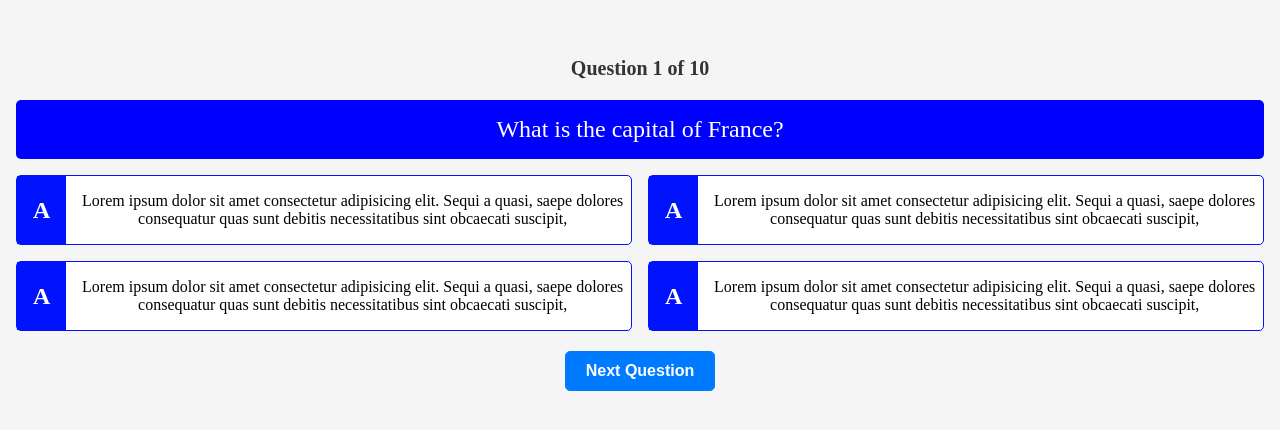
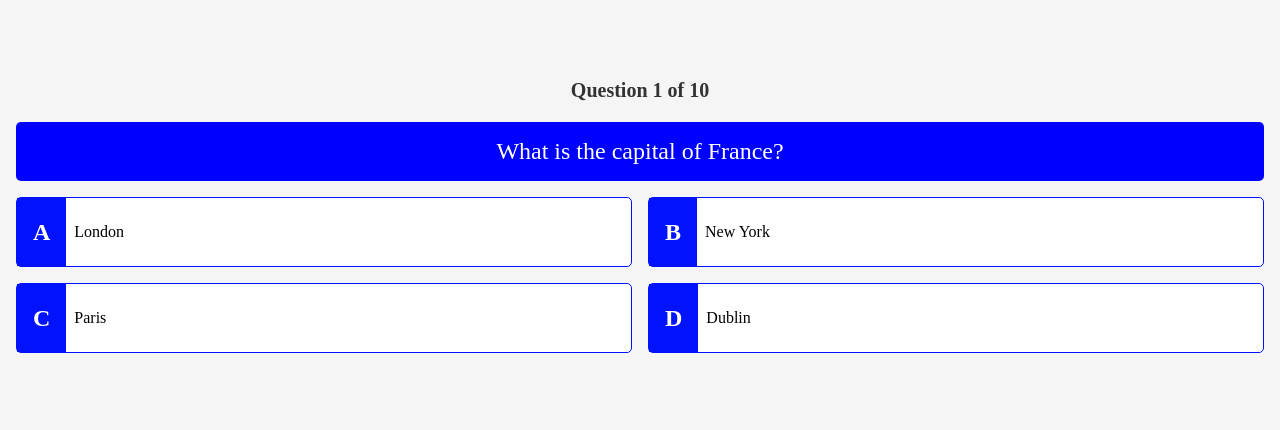
Before and after one commit to Tawfik-Tarek/angular-quiz-app, an Angular app: page / in a window 1280 px wide. Shown: the part 176-606 px from the top of the page. Built offline with nearby package versions, Linux system fonts and the light colour scheme.

Commit message:
finish all communications between components

```diff
--- a/src/app/quiz/components/answer/answer.component.css
+++ b/src/app/quiz/components/answer/answer.component.css
@@ -33,3 +33,17 @@
   justify-content: center;
   align-items: center;
 }
+
+.answer.correct {
+  background-color: #28a745;
+  color: white;
+}
+
+.answer.wrong {
+  background-color: #dc3545;
+  color: white;
+}
+
+.answer.disabled {
+  cursor: not-allowed;
+}
--- a/src/app/quiz/components/answer/answer.component.html
+++ b/src/app/quiz/components/answer/answer.component.html
@@ -1,8 +1,14 @@
-<div class="answer">
-  <div class="answer__letter">A</div>
+<div
+  [ngClass]="{
+    answer: true,
+    correct:isCorrectAnswer() ,
+    wrong: isWrongAnswer(),
+    disabled: quizService.isPickAnswer()
+  }"
+  (click)="quizService.chooseAnswer(answerText())"
+>
+  <div class="answer__letter">{{ letters[answerInddex()] }}</div>
   <div class="answer__text">
-    Lorem ipsum dolor sit amet consectetur adipisicing elit. Sequi a quasi,
-    saepe dolores consequatur quas sunt debitis necessitatibus sint obcaecati
-    suscipit,
+    {{ answerText() }}
   </div>
 </div>
--- a/src/app/quiz/components/answer/answer.component.ts
+++ b/src/app/quiz/components/answer/answer.component.ts
@@ -1,13 +1,32 @@
-import { Component } from '@angular/core';
+import { Component, computed, inject, input } from '@angular/core';
+import { QuizService } from '../../services/quiz.service';
+import { CommonModule } from '@angular/common';
 
 @Component({
   selector: 'quiz-answer',
   standalone: true,
   templateUrl: './answer.component.html',
   styleUrl: './answer.component.css',
+  imports: [CommonModule], // Add the CommonModule import to access the ngClass directive
 })
 export default class AnswerComponent {
-  constructor() {
-    console.log('AnswerComponent created');
-  }
+  answerText = input.required<string>();
+  answerInddex = input.required<number>();
+  quizService = inject(QuizService);
+  letters = ['A', 'B', 'C', 'D'];
+
+  isCorrectAnswer = computed(() => {
+    return (
+      this.quizService.isPickAnswer() &&
+      this.answerText() === this.quizService.cuurentQuestion().answer
+    );
+  });
+
+  isWrongAnswer = computed(() => {
+    return (
+      this.quizService.isPickAnswer() &&
+      this.answerText() !== this.quizService.cuurentQuestion().answer
+    );
+  });
+
 }
--- a/src/app/quiz/components/question/question.component.html
+++ b/src/app/quiz/components/question/question.component.html
@@ -1,9 +1,8 @@
 <div class="question">
   <div class="question__text">{{ quizService.cuurentQuestion().question }}</div>
   <div class="answers">
-    @for (item of quizService.cuurentQuestion().options; track
-    quizService.cuurentQuestion().options) {
-    <quiz-answer />
+    @for (item of quizService.cuurentQuestion().options; track $index) {
+    <quiz-answer [answerText]="item" [answerInddex]="$index"/>
     }
   </div>
 </div>
--- a/src/app/quiz/quiz.component.html
+++ b/src/app/quiz/quiz.component.html
@@ -11,6 +11,7 @@
     {{ quizService.getQuestions().length }}
   </div>
   <quiz-question />
+  @if (quizService.isPickAnswer()) {
   <button (click)="quizService.nextQuestion()">Next Question</button>
-  }
+  } }
 </div>
--- a/src/app/quiz/services/quiz.service.ts
+++ b/src/app/quiz/services/quiz.service.ts
@@ -86,7 +86,30 @@ export class QuizService {
   });
   currentScore = signal(0);
 
-  showResulte = computed(() => this.currentQuestionIndex() >= this.questions().length - 1);
+  showResulte = computed(
+    () => this.currentQuestionIndex() > this.questions().length - 1
+  );
+
+  currentAnswer = signal<string | null>(null);
+
+  chooseAnswer(answer: string) {
+    if (this.isPickAnswer()) {
+      console.log('You have already answered this question');
+      return;
+    }
+    this.currentAnswer.set(answer);
+    if (this.isCorrectAnswer()) {
+      this.increaseScore();
+    }
+  }
+
+  isCorrectAnswer(): boolean {
+    return this.currentAnswer() === this.cuurentQuestion().answer;
+  }
+
+  isPickAnswer(): boolean {
+    return this.currentAnswer() !== null;
+  }
 
   nextQuestion() {
     if (this.showResulte()) {
@@ -94,6 +117,7 @@ export class QuizService {
       return;
     }
     this.currentQuestionIndex.set(this.currentQuestionIndex() + 1);
+    this.currentAnswer.set(null);
   }
 
   increaseScore() {
@@ -104,15 +128,12 @@ export class QuizService {
     return this.currentScore();
   }
 
-
   getQuestions(): QuestionInterface[] {
     return this.questions();
   }
 
-
-    resetQuiz():void {
-        this.currentQuestionIndex.set(0);
-        this.currentScore.set(0);
-    }
-
+  resetQuiz(): void {
+    this.currentQuestionIndex.set(0);
+    this.currentScore.set(0);
+  }
 }
```
